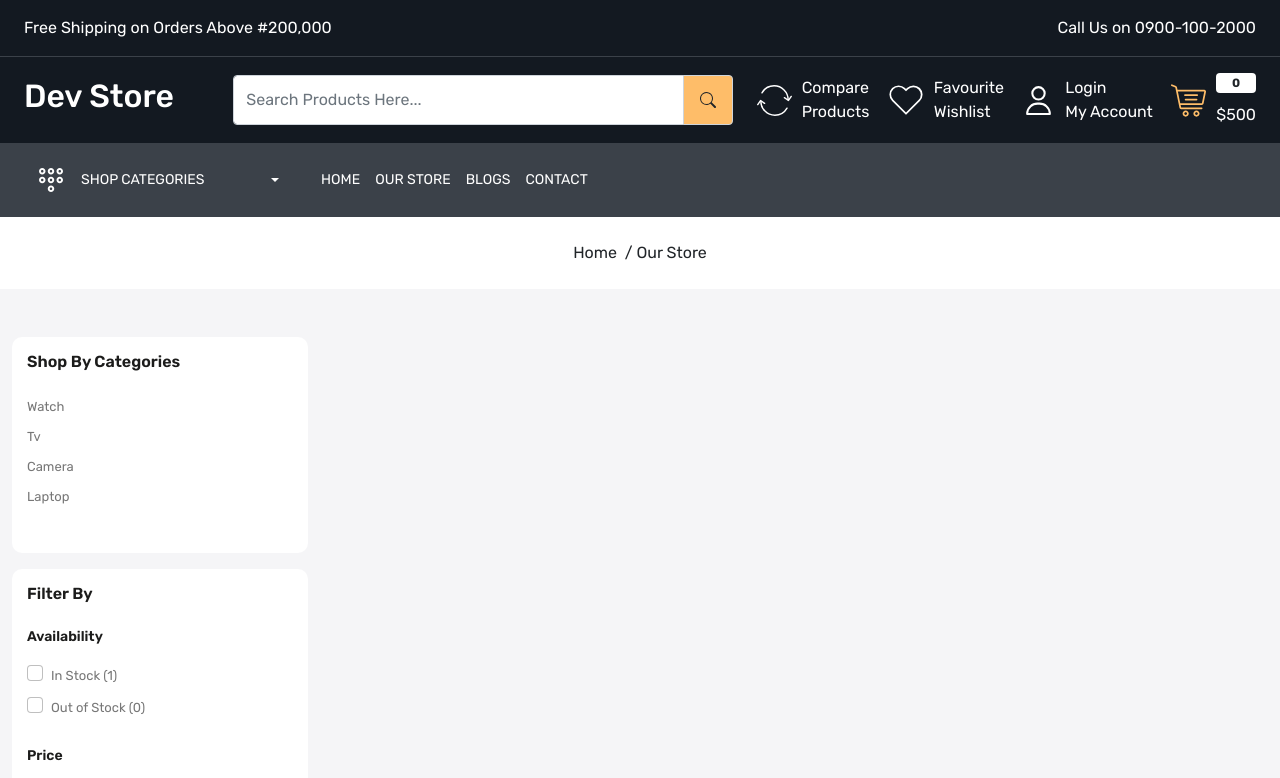
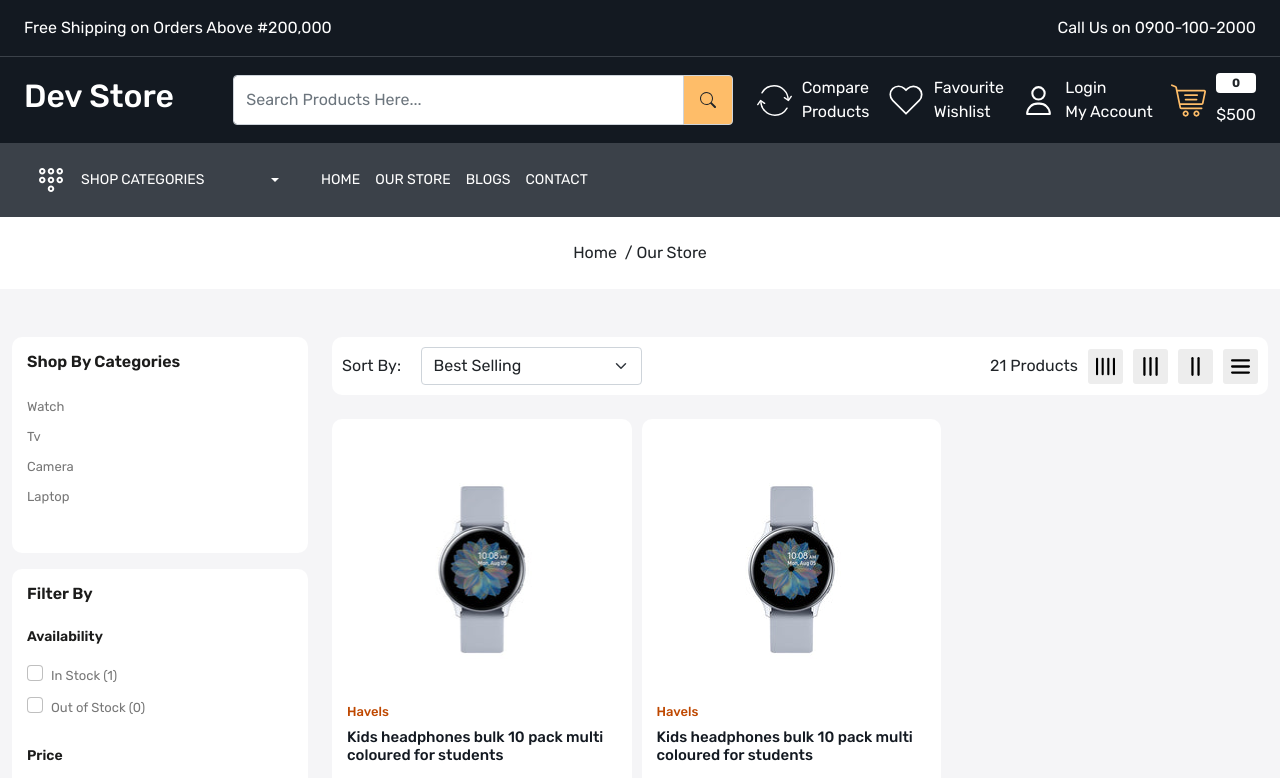
Before and after one commit to Longman14/react-ecommerce-app, a React (Create React App) app: page /store in a window 1280 px wide. Shown: the top 778 px of the page. Built offline with nearby package versions, Linux system fonts and the light colour scheme.

Commit message:
worked on our store display grid

```diff
--- a/src/App.css
+++ b/src/App.css
@@ -269,23 +269,37 @@ footer .input-group-text {
   background-color: white;
   border-radius: 10px;
   overflow: hidden;
+  width: 100%;
+  position: relative;
 }
 .product-card .product-image{
   height: 270px;
+  position: relative;
 }
 .product-card .product-image img{
   object-fit: contain;
+  width: 100%;
+  height: 100%;
+  position: absolute;
+  top: 0;
+  left: 0;
+  transition: opacity 0.5s ease-in-out;
 }
 .product-card .product-image >img:last-child{
   display: none;
+  opacity: 0;
+
 }
 .product-card:hover .product-image >img:nth-child(1){
   display: none;
-  transition: 1s;
+  /* transition: 1s; */
+  opacity: 0;
+
 }
 .product-card:hover .product-image >img:last-child{
 display: block;
-transition: 1s;
+opacity: 1;
+/* transition: 1s; */
 }
 .product-card:hover .action-bar{
   right: 15px;
@@ -301,6 +315,11 @@ transition: 1s;
 .product-card .product-details p.price {
   font-size: 16px;
   color: var(--color-1c1c1b);
+}
+.product-card p.description{
+  font-size: 13px;
+  color: var(--color-777777);
+  margin-right: 20px;
 }
 .action-bar{
   top: 10%;
@@ -418,5 +437,49 @@ margin-bottom: 8px;
 .random-products:first-child{
   border-bottom: 1px solid var(--color-ededed);
 }
+.filter-sort-grid{
+  padding: 10px;
+  background-color: white;
+  border-radius: 10px;
+}
+.grid img{
+  width: 35px;
+  height: 35px;
+  background-color: var(--color-ededed);
+  padding: 8px;
+  border-radius: 3px;
+  cursor: pointer;
+}
+.gr-12{
+  width:100%;;
+}
+.gr-6{
+  width: 49%;
+}
+.gr-4{
+  width: 32%;
+}
+.gr-3{
+  width: 24%;
+}
+.gr-6 .product-card{
+  width: 100%;
+}
+.gr-6 .product-image img{
+  margin: auto;
+  display: block;
+}
+.gr-12 .product-card{
+  display: flex;
+  gap: 20px;
+
+}
+.gr-12 .product-card .product-image{
+  width: 270px;
+  height: auto;
+}
+.gr-12 .action-bar{
+  top: 20%;
+}
 
 /* Our Store Ends Here */
--- a/src/components/ProductCard.js
+++ b/src/components/ProductCard.js
@@ -1,19 +1,32 @@
 import React from "react";
 import ReactStars from "react-rating-stars-component";
-import { Link } from "react-router-dom";
+import { Link, useLocation } from "react-router-dom";
 
-const ProductCard = () => {
+const ProductCard = (props) => {
+  const { grid } = props;
+  let location = useLocation();
   return (
-    <div className="col-3">
+    <>
+      <div
+        className={`${location.pathname == "/store" ? `gr-${grid}` : "col-3"}`}
+      >
         <Link className="product-card position-relative">
           <div className="wishlist-icon position-absolute">
             <Link>
-          <img src="assets/images/wish.svg" alt="wishlist"/>
+              <img src="assets/images/wish.svg" alt="wishlist" />
             </Link>
           </div>
           <div className="product-image">
-          <img className="img-fluid" src="assets/images/watch.jpg" alt="product image" />
-          <img className="img-fluid" src="assets/images/watch-1.jpg" alt="product image" />
+            <img
+              className="img-fluid"
+              src="assets/images/watch.jpg"
+              alt="product image"
+            />
+            <img
+              className="img-fluid"
+              src="assets/images/watch-1.jpg"
+              alt="product image"
+            />
           </div>
 
           <div className="product-details">
@@ -29,17 +42,86 @@ const ProductCard = () => {
               size={24}
               activeColor="#ffd700"
             />
+            <p className={`description ${grid=== 12 ? "d-block": "d-none"}`}>
+              Lorem ipsum dolor sit, amet consectetur adipisicing elit.
+              Laudantium dolorem quasi aliquid nesciunt magni placeat expedita
+              modi recusandae, unde quaerat
+            </p>
             ,<p className="price">#10,000</p>
           </div>
           <div className="action-bar position-absolute">
             <div className="d-flex flex-column gap-15">
-              <Link><img src="assets/images/prodcompare.svg" alt="compare"/></Link>
-              <Link><img src="assets/images/view.svg" alt="view"/></Link>
-              <Link><img src="assets/images/add-cart.svg" alt="add cart"/></Link>
+              <Link>
+                <img src="assets/images/prodcompare.svg" alt="compare" />
+              </Link>
+              <Link>
+                <img src="assets/images/view.svg" alt="view" />
+              </Link>
+              <Link>
+                <img src="assets/images/add-cart.svg" alt="add cart" />
+              </Link>
             </div>
           </div>
         </Link>
       </div>
+      <div
+        className={`${location.pathname == "/store" ? `gr-${grid}` : "col-3"}`}
+      >
+        <Link className="product-card position-relative">
+          <div className="wishlist-icon position-absolute">
+            <Link>
+              <img src="assets/images/wish.svg" alt="wishlist" />
+            </Link>
+          </div>
+          <div className="product-image">
+            <img
+              className="img-fluid"
+              src="assets/images/watch.jpg"
+              alt="product image"
+            />
+            <img
+              className="img-fluid"
+              src="assets/images/watch-1.jpg"
+              alt="product image"
+            />
+          </div>
+
+          <div className="product-details">
+            <h6 className="brand">Havels</h6>
+            <h5 className="product-title">
+              Kids headphones bulk 10 pack multi coloured for students
+            </h5>
+            <ReactStars
+              count={5}
+              // onChange={ratingChanged}
+              value={5}
+              edit={false}
+              size={24}
+              activeColor="#ffd700"
+            />
+          <p className={`description ${grid=== 12 ? "d-block": "d-none"}`}>
+              Lorem ipsum dolor sit, amet consectetur adipisicing elit.
+              Laudantium dolorem quasi aliquid nesciunt magni placeat expedita
+              modi recusandae, unde quaerat
+            </p>
+            ,<p className="price">#10,000</p>
+          </div>
+          <div className="action-bar position-absolute">
+            <div className="d-flex flex-column gap-15">
+              <Link>
+                <img src="assets/images/prodcompare.svg" alt="compare" />
+              </Link>
+              <Link>
+                <img src="assets/images/view.svg" alt="view" />
+              </Link>
+              <Link>
+                <img src="assets/images/add-cart.svg" alt="add cart" />
+              </Link>
+            </div>
+          </div>
+        </Link>
+      </div>
+    </>
   );
 };
 
--- a/src/pages/OurStore.js
+++ b/src/pages/OurStore.js
@@ -1,9 +1,12 @@
-import React from "react";
+import React, { useState } from "react";
 import BreadCrumb from "../components/BreadCrumb";
 import Meta from "../components/Meta";
 import ReactStars from "react-rating-stars-component";
+import ProductCard from "../components/ProductCard";
 
 const OurStore = () => {
+  const [ grid, setGrid ] = useState(4);
+
   return (
     <>
       <Meta title={"Our Store"} />
@@ -163,7 +166,7 @@ const OurStore = () => {
                         size={24}
                         activeColor="#ffd700"
                       />
-                      <p className="fw-bold fs-10">#20,000</p>
+                      <p className="fw-bold fs-6">#20,000</p>
                     </div>
                   </div>
                   <div className="random-products d-flex">
@@ -186,13 +189,86 @@ const OurStore = () => {
                         size={24}
                         activeColor="#ffd700"
                       />
-                      <p className="fw-bold fs-10">#20,000</p>
+                      <p className="fw-bold fs-6">#20,000</p>
                     </div>
                   </div>
                 </div>
               </div>
             </div>
-            <div className="col-9"></div>
+            <div className="col-9">
+              <div className="filter-sort-grid mb-4">
+                <div className="d-flex justify-content-between align-items-center">
+                  <div className="d-flex align-items-center gap-10">
+                    <p class="mb-0 d-block" style={{ width: "100px" }}>
+                      Sort By:
+                    </p>
+                    <select className="form-control form-select" id="">
+                      <option value="manual">Featured</option>
+                      <option value="best-selling" selected="selected">
+                        Best Selling
+                      </option>
+                      <option value="title-ascending">
+                        Alphabetically, A-Z
+                      </option>
+                      <option value="title-descending">
+                        Alphabetically, Z-A
+                      </option>
+                      <option value="price-ascending">
+                        Price, low to high
+                      </option>
+                      <option value="price-descending">
+                        Price, high to low
+                      </option>
+                      <option value="created-descending">
+                        Date, new to old
+                      </option>
+                    </select>
+                  </div>
+                  <div className="d-flex align-items-center gap-10">
+                    <p className="total-products mb-0">21 Products</p>
+                    <div className="d-flex gap-10 align-items-center grid">
+                      <img
+                        className="d-block img-fluid"
+                        onClick={() => {
+                          setGrid(3);
+                        }}
+                        src="assets/images/gr4.svg"
+                        alt="grid"
+                      />
+                      <img
+                        className="d-block img-fluid"
+                        onClick={() => {
+                          setGrid(4);
+                        }}
+                        src="assets/images/gr3.svg"
+                        alt="grid"
+                      />
+                      <img
+                        className="d-block img-fluid"
+                        onClick={() => {
+                          setGrid(6);
+                        }}
+                        src="assets/images/gr2.svg"
+                        alt="grid"
+                      />
+                      <img
+                        className="d-block img-fluid"
+                        onClick={() => {
+                          setGrid(12);
+                        }}
+                        src="assets/images/gr.svg"
+                        alt="grid"
+                      />
+                    </div>
+                  </div>
+                </div>
+              </div>
+              <div className="products-list pb-5">
+                <div className="d-flex gap-10">
+                <ProductCard grid={grid}/>
+                </div>
+              </div>
+            </div>
           </div>
         </div>
       </div>
```
Lines whose indentation alone changed are shown as unchanged.
